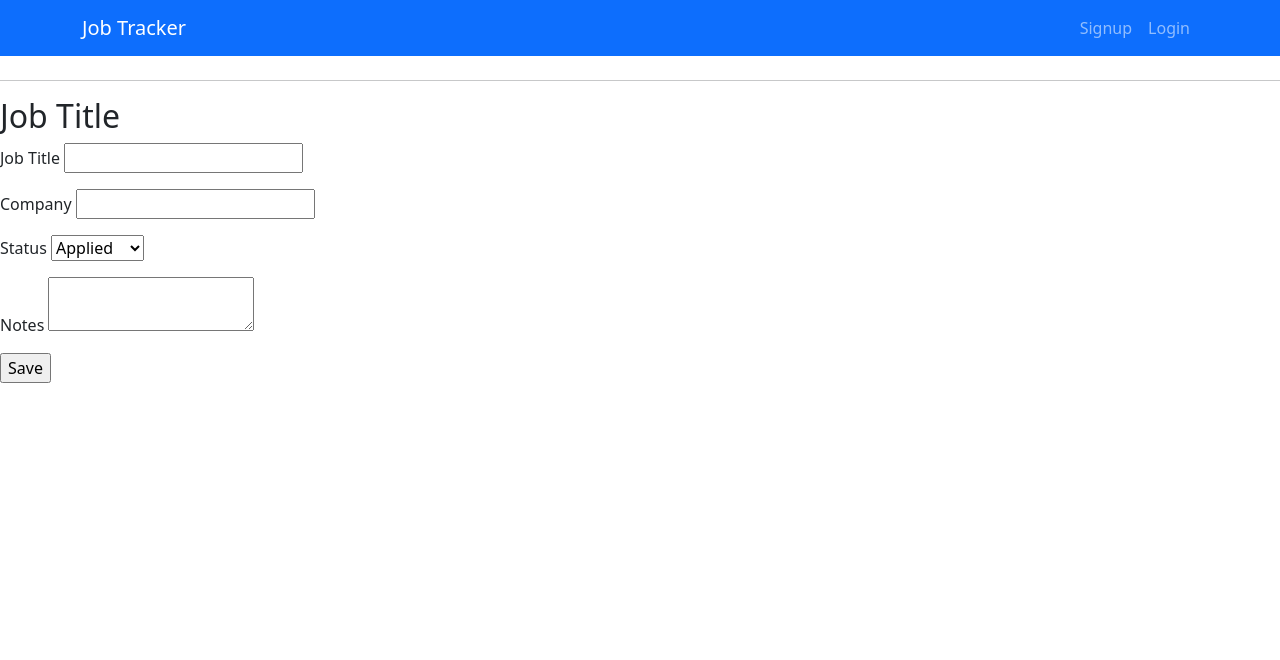
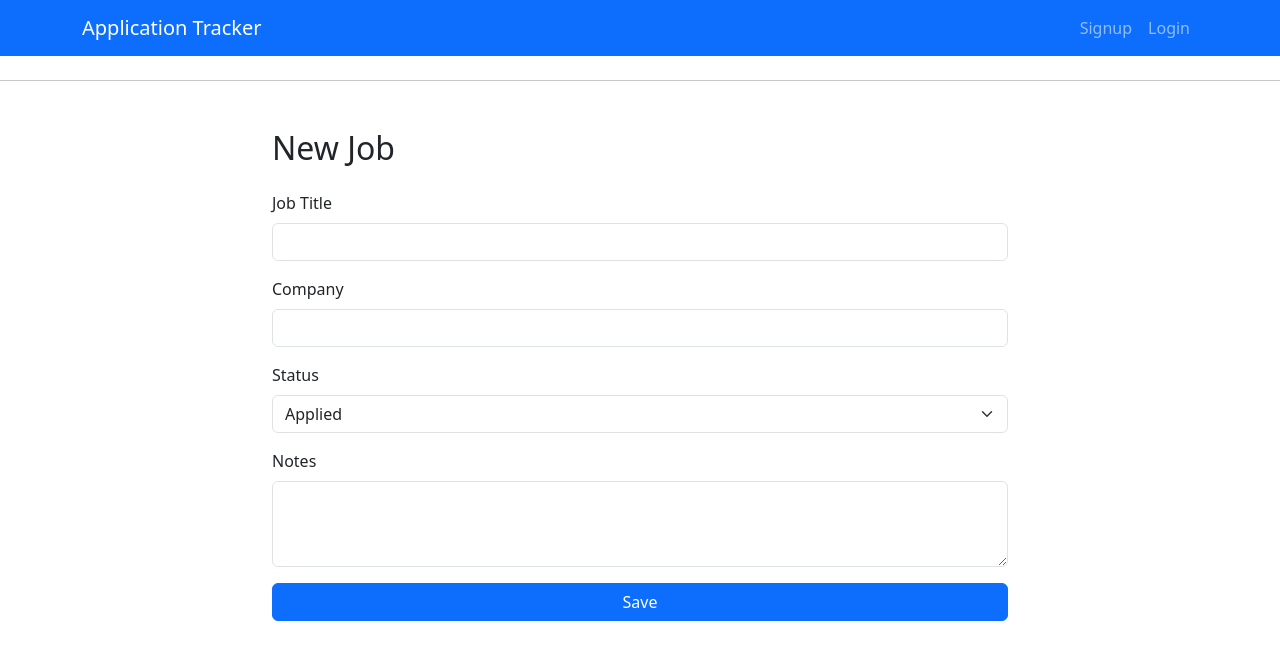
Before and after one commit to rogerpoirierIII/job_tracker, a Flask app: page /job/new in a window 1280 px wide. Shown: the top 660 px of the page. Run offline with Flask 3, Linux system fonts and the light colour scheme; the visitor is signed in with stand-in values (Sample User, id 1).

Commit message:
Word changes and various style updates

```diff
--- a/app/templates/base.html
+++ b/app/templates/base.html
@@ -3,7 +3,7 @@
 <head>
   <meta charset="UTF-8">
   <meta name="viewport" content="width=device-width, initial-scale=1.0">
-  <title>{% block title %}Job Tracker{% endblock %}</title>
+  <title>{% block title %}Application Tracker{% endblock %}</title>
   <!-- Bootstrap CSS -->
   <link href="https://cdn.jsdelivr.net/npm/bootstrap@5.3.2/dist/css/bootstrap.min.css" rel="stylesheet">
   <!-- Optional custom CSS -->
@@ -13,7 +13,7 @@
 <body>
     <nav class="navbar navbar-expand-lg navbar-dark bg-primary mb-4">
   <div class="container">
-    <a class="navbar-brand" href="{{ url_for('main.dashboard') }}">Job Tracker</a>
+    <a class="navbar-brand" href="{{ url_for('main.dashboard') }}">Application Tracker</a>
     <div class="collapse navbar-collapse">
       <ul class="navbar-nav ms-auto">
         <li class="nav-item"><a class="nav-link" href="{{ url_for('main.signup') }}">Signup</a></li>
--- a/app/templates/dashboard.html
+++ b/app/templates/dashboard.html
@@ -1,8 +1,10 @@
 {% extends "base.html" %}
 {% block content %}
 <div class="container mt-4">
-    <h2 class="mb-4">My Job Applications</h2>
-
+    <div class="d-flex justify-content-between align-items-center mb-4">
+    <h2 class="mb-4">My Applications</h2>
+    <a href="{{ url_for('main.new_job') }}" class="btn btn-primary">+ New Application</a>
+    </div>
     <!-- Filter -->
     <form method="get" class="mb-3">
         <div class="input-group">
--- a/app/templates/job_form.html
+++ b/app/templates/job_form.html
@@ -1,12 +1,36 @@
 {% extends "base.html" %}
+
 {% block content %}
-  <h2>{{ form.title.label }}</h2>
-  <form method="POST">
-    {{ form.hidden_tag() }}
-    <p>{{ form.title.label }} {{ form.title() }}</p>
-    <p>{{ form.company.label }} {{ form.company() }}</p>
-    <p>{{ form.status.label }} {{ form.status() }}</p>
-    <p>{{ form.notes.label }} {{ form.notes() }}</p>
-    <p>{{ form.submit() }}</p>
-  </form>
+<div class="container mt-5">
+  <div class="row justify-content-center">
+    <div class="col-md-8">
+      <h2 class="mb-4">{{ 'Edit Job' if form.title.data else 'New Job' }}</h2>
+      <form method="POST" action="">
+        {{ form.hidden_tag() }}
+
+        <div class="mb-3">
+          {{ form.title.label(class="form-label") }}
+          {{ form.title(class="form-control") }}
+        </div>
+
+        <div class="mb-3">
+          {{ form.company.label(class="form-label") }}
+          {{ form.company(class="form-control") }}
+        </div>
+
+        <div class="mb-3">
+          {{ form.status.label(class="form-label") }}
+          {{ form.status(class="form-select") }}
+        </div>
+
+        <div class="mb-3">
+          {{ form.notes.label(class="form-label") }}
+          {{ form.notes(class="form-control", rows="3") }}
+        </div>
+
+        <button type="submit" class="btn btn-primary w-100">Save</button>
+      </form>
+    </div>
+  </div>
+</div>
 {% endblock %}
```
